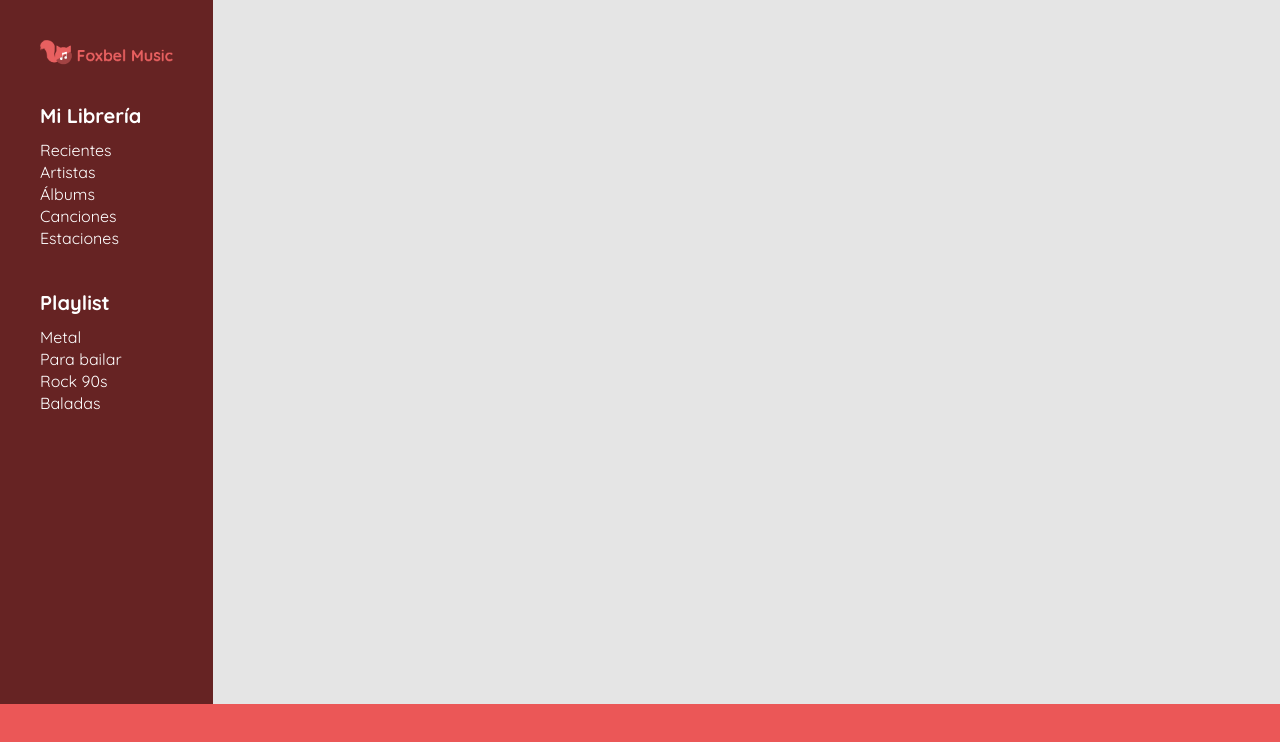
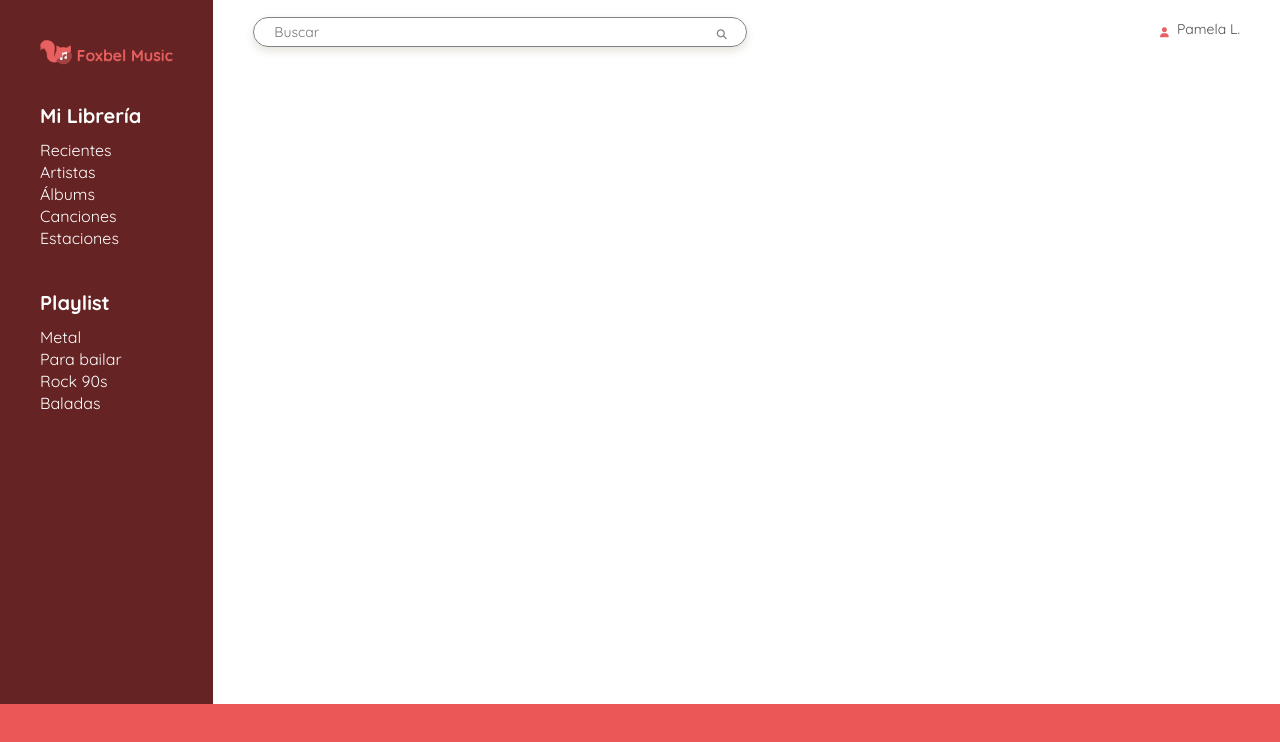
Before and after one commit to pamelaLoyola/FractalUp-Challenge, a React (Create React App) app: page / in a window 1280 px wide. Shown: the top 742 px of the page. Built offline with nearby package versions, Linux system fonts and the light colour scheme.

Commit message:
search and user info section

```diff
--- a/public/index.html
+++ b/public/index.html
@@ -13,13 +13,16 @@
 
 		<link rel="manifest" href="%PUBLIC_URL%/manifest.json" />
 
-		<!-- fonts -->
+		<!-- fonts - google -->
 		<link
 			href="https://fonts.googleapis.com/css2?family=Quicksand:wght@400;500;600;700&display=swap"
 			rel="stylesheet"
 		/>
 
-		<!-- Bootstrap v5.0 'beta' -->
+		<!-- icons - font awesome -->
+		<script src="https://kit.fontawesome.com/59db9e101c.js" crossorigin="anonymous"></script>
+
+		<!-- css framework - bootstrap v5.0 'beta' -->
 		<link
 			href="https://cdn.jsdelivr.net/npm/bootstrap@5.0.0/dist/css/bootstrap.min.css"
 			rel="stylesheet"
--- a/src/App.css
+++ b/src/App.css
@@ -1,7 +1,7 @@
 .App{
   position: relative;
   height: 100vh;
-  background-color: var(--background-main);
+  background-color: var(--just-white);
 }
 
 .container{
@@ -20,7 +20,7 @@
 
 .search{
   grid-area: search;
-  background-color: var(--background-main);
+  background-color: var(--just-white);
 }
 
 .menu{
@@ -30,7 +30,7 @@
 
 main{
   grid-area: main;
-  background-color: var(--background-main);
+  background-color: var(--just-white);
 }
 
 footer{
--- a/src/App.jsx
+++ b/src/App.jsx
@@ -1,11 +1,12 @@
 import './App.css';
 import Sidebar from './components/Sidebar';
+import SearchBox from './components/SearchBox'
 
 function App() {
   return (
     <div className="App">
       <div className="container">
-        <div className="search"></div>
+        <SearchBox></SearchBox>
         <Sidebar></Sidebar>
         <main id="main"></main>
         <footer></footer>
--- /dev/null
+++ b/src/components/SearchBox.jsx
@@ -0,0 +1,21 @@
+import React, { Component } from "react";
+import '../css/Search.css';
+
+export class SearchBox extends Component {
+	render() {
+		return (
+			<div className="search">
+				<div className="searchBox">
+					<input type="text" placeholder="Buscar" />
+					<i className="fas fa-search"></i>
+				</div>
+				<div className="userBox">
+					<i className="fas fa-user"></i>
+                    <p>Pamela L.</p>
+				</div>
+			</div>
+		);
+	}
+}
+
+export default SearchBox;
--- /dev/null
+++ b/src/css/Search.css
@@ -0,0 +1,48 @@
+.search{
+    display: flex;
+    align-items: center;
+    justify-content: space-between;
+    padding: 0 40px;
+}
+
+.searchBox{
+    position: relative;
+    width: 50%;
+    border-radius: 100px;
+    box-shadow: 0px 4px 8px rgba(89, 73, 30, 0.16);
+}
+
+.searchBox input{
+    width: 100%;
+    height: 30px;
+    padding: 0 40px 0 20px;
+    font-size: 1.4rem;
+    border: 1px solid var(--gray);
+    border-radius: 100px;
+    outline: none;
+}
+
+.searchBox i{
+    position: absolute;
+    top: 12px;
+    right: 20px;
+    color: var(--gray);
+}
+
+.userBox{
+    display: flex;
+    align-items: center;
+    justify-content: space-between;
+    width: 80px;
+}
+
+.userBox p{
+    font-size: 1.4rem;
+    font-weight: 400;
+    margin-top: 5px;
+    color: var(--gray-secondary);
+}
+
+.userBox i {
+    color: var(--red-principal);
+}
--- a/src/index.css
+++ b/src/index.css
@@ -7,6 +7,7 @@
   --dark-red-secondary: #662323;
   --soft-gray:#BDBDBD;
   --gray:#828282;
+  --gray-secondary: #4F4F4F;
   --just-white: #ffffff;
 }
 
```
